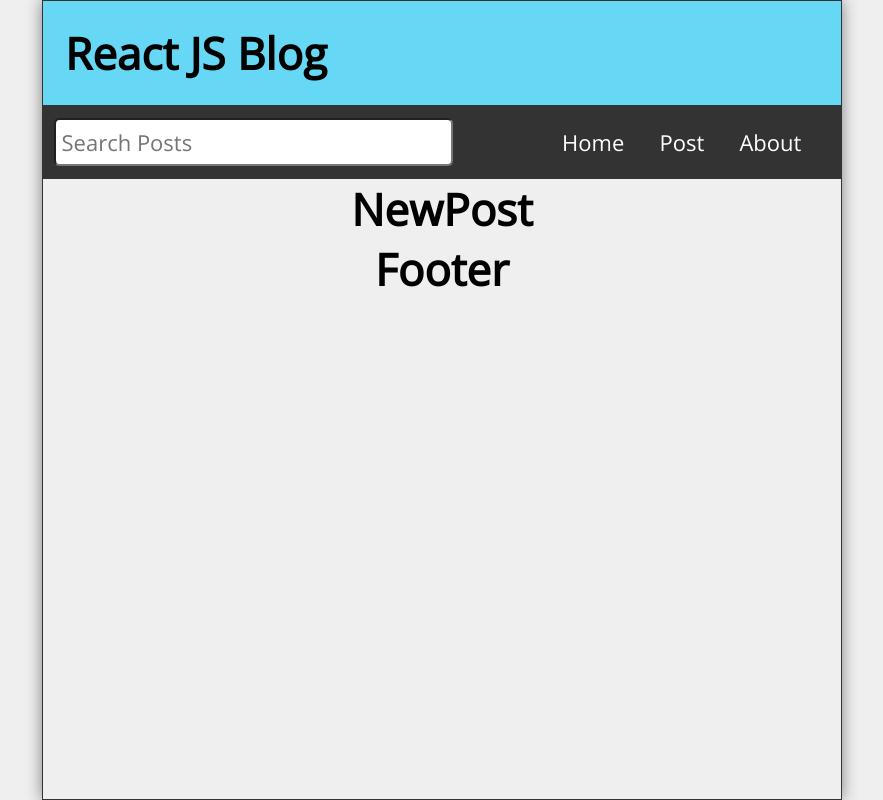
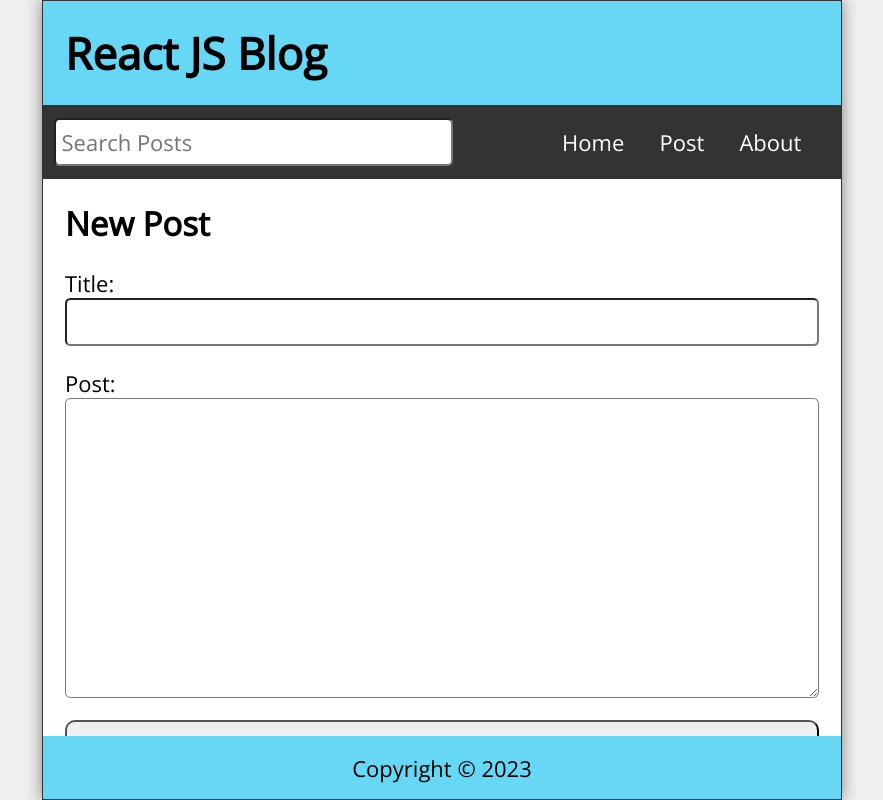
Before and after one commit to VividhPandey003/react-learnings, a React (Create React App) app in the folder blogsite/: page /post in a window 1280 px wide. Shown: the whole page, without its empty margins (198-1081 px from the left). Built offline with nearby package versions, Linux system fonts and the light colour scheme.

Commit message:
Added Components
Signed-off-by: Vividh Pandey <vividh.pandey.13@gmail.com>

```diff
--- a/blogsite/package.json
+++ b/blogsite/package.json
@@ -6,6 +6,7 @@
     "@testing-library/jest-dom": "^5.17.0",
     "@testing-library/react": "^13.4.0",
     "@testing-library/user-event": "^13.5.0",
+    "date-fns": "^2.30.0",
     "react": "^18.2.0",
     "react-dom": "^18.2.0",
     "react-router-dom": "^5.2.0",
--- a/blogsite/src/About.js
+++ b/blogsite/src/About.js
@@ -1,10 +1,9 @@
-import React from 'react'
-
 const About = () => {
   return (
-    <main>
-      <h1>About</h1>
-    </main>
+      <main className='About'>
+          <h2>About</h2>
+          <p style={{ marginTop: "1rem" }}>This blog app is a project which I've created while learning React👨🏻‍💻</p>
+      </main>
   )
 }
 
--- a/blogsite/src/App.js
+++ b/blogsite/src/App.js
@@ -8,6 +8,7 @@ import About from './About';
 import Missing from './Missing';
 import { Route, Switch, useHistory } from 'react-router-dom';
 import { useState, useEffect } from 'react';
+import { format } from 'date-fns'
 
 function App() {
 
@@ -39,11 +40,37 @@ function App() {
       }
     ]
   )
-  const [search, setSearch] = useState([]);
+  const [search, setSearch] = useState('');
   const [searchResults, setSearchResults] = useState([]);
+  const [postTitle, setPostTitle] = useState('');
+  const [postBody, setPostBody] = useState('');
+  const history = useHistory();
 
-  const handleDelete = (id) =>{
+  useEffect(() => {
+    const filteredResults = posts.filter((post) =>
+      ((post.body).toLowerCase()).includes(search.toLowerCase())
+      || ((post.title).toLowerCase()).includes(search.toLowerCase()));
 
+    setSearchResults(filteredResults.reverse());
+  }, [posts, search])
+
+  const handleSubmit = (e) => {
+    e.preventDefault();
+    const id =  posts.length ? posts[posts.length-1].id + 1 : 1;
+    //checks if post already exists so the newpost id would be +1 of the last post
+    const datetime = format(new Date(), 'MMMM dd, yyyy pp');
+    const newPost = {id,title: postTitle, datetime, body: postBody}
+    const allPosts = [...posts, newPost];
+    setPosts(allPosts);
+    setPostTitle('');
+    setPostBody('');
+    history.push('/');
+  }
+
+  const handleDelete = (id) => {
+    const postsList = posts.filter(post => post.id !== id);
+    setPosts(postsList);
+    history.push(`/`);
   }
   return (
     <div className="App">
@@ -51,13 +78,19 @@ function App() {
       <Nav search={search} setSearch={setSearch} />
       <Switch>
         <Route exact path="/">
-          <Home posts={posts} />
+          <Home posts={searchResults} />
         </Route>
         <Route exact path="/post">
-          <NewPost />
+          <NewPost
+            handleSubmit={handleSubmit}
+            postTitle={postTitle}
+            setPostTitle={setPostTitle}
+            postBody={postBody}
+            setPostBody={setPostBody}
+          />
         </Route>
         <Route path="/post/:id">
-          <PostPage posts= {posts} handleDelete={handleDelete}/>
+          <PostPage posts={posts} handleDelete={handleDelete} />
         </Route>
         <Route path="/about" component={About} />
         <Route path="*" component={Missing} />
--- a/blogsite/src/Footer.js
+++ b/blogsite/src/Footer.js
@@ -1,10 +1,9 @@
-import React from 'react'
-
 const Footer = () => {
+  const today = new Date();
   return (
-    <footer>
-      <h1>Footer</h1>
-    </footer>
+      <footer className='Footer'>
+          <p>Copyright &copy; {today.getFullYear()}</p>
+      </footer>
   )
 }
 
--- a/blogsite/src/Missing.js
+++ b/blogsite/src/Missing.js
@@ -1,9 +1,13 @@
 import React from 'react'
-
+import { Link } from 'react-router-dom'
 const Missing = () => {
   return (
-    <main>
-      <h1>Missing</h1>
+    <main className='Missing'>
+      <h2>Page Not Found</h2>
+      <p>Well, that's disappointing.</p>
+      <p>
+        <Link to='/'>Visit Our HomePage</Link>
+      </p>
     </main>
   )
 }
--- a/blogsite/src/NewPost.js
+++ b/blogsite/src/NewPost.js
@@ -1,9 +1,29 @@
 import React from 'react'
 
-const NewPost = () => {
+const NewPost = ({
+  handleSubmit, postTitle, setPostTitle, postBody, setPostBody
+}) => {
   return (
-    <main>
-      <h1>NewPost</h1>
+    <main className='NewPost'>
+      <h2>New Post</h2>
+      <form className='newPostForm' onSubmit={handleSubmit}>
+        <label htmlFor='postTitle'>Title:</label>
+        <input
+          id='postTitle'
+          type='text'
+          required
+          value={postTitle}
+          onChange={(e) => setPostTitle(e.target.value)}
+        />
+         <label htmlFor='postBody'>Post:</label>
+        <textarea
+          id='postBody'
+          required
+          value={postBody}
+          onChange={(e) => setPostBody(e.target.value)}
+        />
+        <button type='submit'>Submit</button>
+      </form>
     </main>
   )
 }
--- a/blogsite/src/Post.js
+++ b/blogsite/src/Post.js
@@ -1,9 +1,9 @@
 import React from 'react'
 import { Link } from 'react-router-dom'
-const Post = ({post}) => {
+const Post = ({ post }) => {
   return (
     <article className='post'>
-        <Link to={`/post/$(post.id)`}>
+        <Link to={`/post/${post.id}`}>
             <h2>{post.title}</h2>
             <p className='postDate'>{post.datetime}</p>
         </Link>
--- a/blogsite/src/PostPage.js
+++ b/blogsite/src/PostPage.js
@@ -1,19 +1,18 @@
-import { useParams, Link } from "react-router-dom";
+import React from 'react'
+import { useParams, Link } from 'react-router-dom'
 
-const PostPage = ({ posts, handleDelete }) => {
-    const { id } = useParams();
-    const post = posts.find(post => (post.id).toString() === id);
+const PostPage = ({posts, handleDelete}) => {
+  const {id} =  useParams();
+  const post =  posts.find(post => (post.id).toString() === id);
   return (
-        <main className="PostPage">
-            <article className="post">
+    <main className='PostPage'>
+      <article className='post'>
         {post &&
           <>
           <h2>{post.title}</h2>
-                        <p className="postDate">{post.datetime}</p>
-                        <p className="postBody">{post.body}</p>
-                        <button onClick={() => handleDelete(post.id)}>
-                            Delete Post
-                        </button>
+          <p className='postDate'>{post.datetime}</p>
+          <p className='postBody'>{post.body}</p>
+          <button onClick={()=> handleDelete(post.id)}>Delete Post</button>
           </>
         }
         {!post &&
@@ -21,9 +20,10 @@ const PostPage = ({ posts, handleDelete }) => {
             <h2>Post Not Found</h2>
             <p>Well, that's disappointing.</p>
             <p>
-                            <Link to='/'>Visit Our Homepage</Link>
+              <Link to='/'>Visit Our HomePage</Link>
             </p>
           </>
+
         }
       </article>
     </main>
--- a/blogsite/src/index.css
+++ b/blogsite/src/index.css
@@ -111,14 +111,16 @@ body {
   color: #fff;
   text-decoration: none;
   padding: 0.8rem;
+  transition: background-color 0.3s, color 0.3s; /* Add a smooth transition */
 }
-
 
 .Nav li a:hover,
 .Nav li a:focus  {
   background-color: #eee;
   color: #333;
+  cursor: pointer;
 }
+
 
 .Nav li a:hover,
 .Nav li a:focus  {
@@ -240,12 +242,12 @@ body {
     text-align: right;
   }
 
-  .Nav li:hover,
-  .Nav li:focus,
-  .Nav li:hover a,
-  .Nav li:focus a  {
+
+  .Nav li a:hover,
+  .Nav li a:focus  {
     background-color: #eee;
     color: #333;
+    cursor: pointer;
   }
 
   .searchForm {
```
Also changed, not shown: 1 other file (tests, documents, lock files or other folders). Lines whose indentation alone changed are shown as unchanged.
